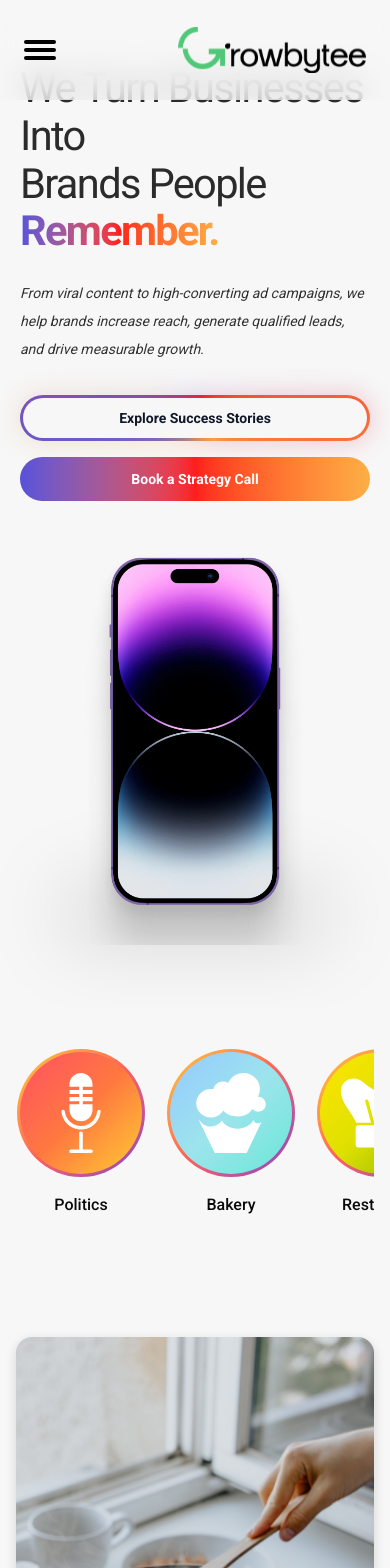
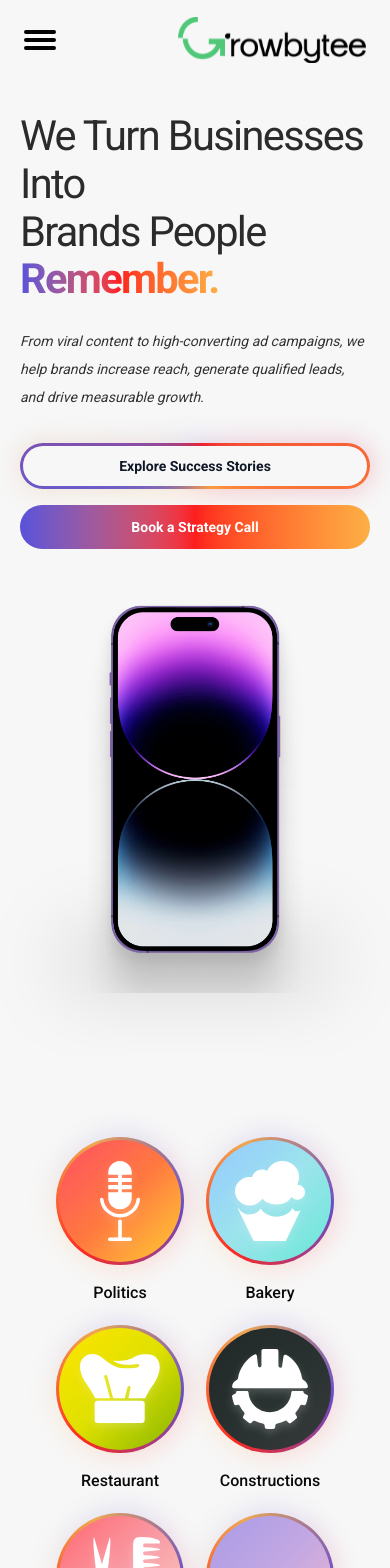
Before and after one commit to iunoware/growbytee-global, a Next.js app: page / in a window 390 px wide. Shown: the top 1568 px of the page. Built offline with nearby package versions, Linux system fonts and the light colour scheme.

Commit message:
all corrections done

```diff
--- a/src/app/(components)/AcademyFaq.tsx
+++ b/src/app/(components)/AcademyFaq.tsx
@@ -18,6 +18,7 @@ const faqs = [
     description:
       "Create meaningful content that captures attention, sparks conversations, builds lasting communities, and transforms your social media presence into a powerful platform for brand awareness, customer engagement, and long-term business growth.",
     href: "/",
+    bgColor: "bg-[#feeacd]",
   },
   {
     number: "02",
@@ -26,6 +27,7 @@ const faqs = [
     description:
       "Reach the right audience at the right time with high-performing Meta and Google Ads campaigns designed to generate qualified leads, increase conversions, maximize return on investment, and deliver measurable business growth through continuous optimisation and data-driven decision making.",
     href: "/",
+    bgColor: "bg-[#d2d9f9]",
   },
   {
     number: "03",
@@ -34,6 +36,7 @@ const faqs = [
     description:
       "Bring your brand to life with compelling visual storytelling that captures attention and leaves a lasting impression. From professional reels, commercial photography, and cinematic videos to branded graphics, motion design, and marketing creatives.",
     href: "/",
+    bgColor: "bg-[#f4d7e7]",
   },
   {
     number: "04",
@@ -42,6 +45,7 @@ const faqs = [
     description:
       "Make smarter marketing decisions with real-time insights and continuous performance analysis. We track every campaign, monitor key performance indicators, measure audience behaviour, and optimize strategies using accurate data to improve engagement",
     href: "/",
+    bgColor: "bg-[#fecdcd]",
   },
 ];
 
@@ -166,7 +170,8 @@ export default function AcademyFaq() {
             <article
               key={faq.title}
               className={`academy-item border-b border-black/15 transition-colors duration-500 ${
-                isActive ? "bg-[#FDD49B]" : "bg-white"
+                // isActive ? "bg-[#FDD49B]" : "bg-white"
+                isActive ? `${faq.bgColor}` : "bg-white"
               }`}
             >
               <button
--- a/src/app/(components)/Hero.tsx
+++ b/src/app/(components)/Hero.tsx
@@ -64,7 +64,7 @@ export default function Hero() {
   return (
     <section
       ref={sectionRef}
-      className="relative flex min-h-screen items-center overflow-hidden bg-[#f7f7f7]"
+      className="relative flex min-h-screen items-center overflow-hidden bg-bg pt-12"
     >
       <div className="mx-auto grid w-full max-w-360 items-center gap-12 px-5 py-16 sm:px-8 lg:grid-cols-[1.25fr_0.75fr] lg:px-12 xl:px-16">
         {/* Left content */}
--- a/src/app/(components)/StorySection.tsx
+++ b/src/app/(components)/StorySection.tsx
@@ -71,24 +71,28 @@ export default function StorySection() {
 
   return (
     <section ref={sectionRef} className="w-full bg-bg py-10 sm:py-12">
-      <div className="mx-auto max-w-7xl px-4 sm:px-6 lg:px-8">
-        <div className="flex gap-5 overflow-x-auto pb-4 sm:gap-7 lg:grid lg:grid-cols-6 lg:overflow-visible lg:pb-0 [&::-webkit-scrollbar]:hidden">
+      <div className="mx-auto max-w-7xl px-4 sm:px-10 lg:px-12">
+        <div className="flex flex-wrap h-fit items-center pt-10 justify-center gap-5 overflow-x-auto pb-4 sm:gap-7 lg:grid lg:grid-cols-6 lg:overflow-visible lg:pb-0 [&::-webkit-scrollbar]:hidden">
           {industries.map((industry) => (
             <article
               key={industry.title}
-              className="group story-coin min-w-32.5 shrink-0 text-center lg:min-w-0"
+              className="story-coin group min-w-32.5 shrink-0 text-center lg:min-w-0 "
             >
-              <div className="relative mx-auto flex h-32 w-32 items-center justify-center rounded-full bg-linear-to-br from-[#ffca32] via-[#ff5f55] to-[#8b34c7] p-0.75 transition-transform duration-300 group-hover:-translate-y-1 group-hover:scale-[1.03] sm:h-34 sm:w-34 ">
+              <div className="story-coin-outline relative isolate mx-auto flex h-32 w-32 items-center justify-center rounded-full p-0.75 transition-transform duration-300 group-hover:-translate-y-1 group-hover:scale-[1.03] sm:h-34 sm:w-34">
                 <div
-                  className={`flex h-full w-full items-center justify-center rounded-full bg-linear-to-br ${industry.gradient}`}
+                  className={`relative z-10 flex h-full w-full items-center justify-center rounded-full bg-linear-to-br ${industry.gradient}`}
                 >
-                  <div className="text-white ">
-                    {/* {industry.icon} */}
-                    <div
-                      className={`relative ${industry.title === "See more" ? "h-12 w-12" : "h-20 w-20"}`}
-                    >
-                      <Image alt={industry.alt} src={`/images/${industry.images}`} fill />
-                    </div>
+                  <div
+                    className={`relative ${
+                      industry.title === "See more" ? "h-12 w-12" : "h-20 w-20"
+                    }`}
+                  >
+                    <Image
+                      alt={industry.alt}
+                      src={`/images/${industry.images}`}
+                      fill
+                      className="object-contain drop-shadow-lg drop-shadow-gray-50/20"
+                    />
                   </div>
                 </div>
               </div>
--- a/src/app/globals.css
+++ b/src/app/globals.css
@@ -115,6 +115,71 @@ body {
 
 
 
+
+
+/* story section gradient outline starts here.......... */
+@property --story-gradient-angle {
+  syntax: "<angle>";
+  initial-value: 0deg;
+  inherits: false;
+}
+
+.story-coin-outline {
+  background: conic-gradient(from var(--story-gradient-angle),
+      #5851db,
+      #fd1d1d,
+      #fcaf45,
+      #5851db);
+
+  animation: story-gradient-spin 3s linear infinite;
+}
+
+/* Soft animated glow */
+.story-coin-outline::before {
+  content: "";
+  position: absolute;
+  inset: -5px;
+  z-index: -1;
+  border-radius: inherit;
+
+  background: conic-gradient(from var(--story-gradient-angle),
+      #5851db,
+      #fd1d1d,
+      #fcaf45,
+      #5851db);
+
+  filter: blur(12px);
+  opacity: 0.15;
+  transition: opacity 300ms ease;
+}
+
+.group:hover .story-coin-outline::before {
+  opacity: 0.4;
+}
+
+@keyframes story-gradient-spin {
+  from {
+    --story-gradient-angle: 0deg;
+  }
+
+  to {
+    --story-gradient-angle: 360deg;
+  }
+}
+
+@media (prefers-reduced-motion: reduce) {
+  .story-coin-outline {
+    animation: none;
+  }
+}
+
+/* story section gradient outline ends here.......... */
+
+
+
+
+
+
 /* footer marquee test starts here....... */
 @keyframes footer-marquee {
   from {
--- a/src/components/Footer.tsx
+++ b/src/components/Footer.tsx
@@ -143,7 +143,7 @@ export default function Footer() {
               Palayamkottai, Tamil Nadu 627002
             </address>
 
-            <div className="mt-5 flex items-center gap-3">
+            <div className="mt-5 pb-10 md:pb-1 flex items-center gap-3">
               {socialLinks.map(({ label, href, icon: Icon }) => (
                 <Link
                   key={label}
@@ -160,8 +160,8 @@ export default function Footer() {
           </div>
         </div>
 
-        {/* Large footer text */}
-        <div className="relative z-0 mt-20 flex w-full justify-center overflow-hidden sm:mt-24 lg:mt-28">
+        {/* Large footer logo */}
+        <div className="md:flex hidden relative z-0 mt-20 w-full justify-center overflow-hidden sm:mt-24 lg:mt-28">
           <div className="relative aspect-1600/220 w-full max-w-[1800px]">
             <Image
               src="/images/growbytee.png"
--- a/src/components/Navbar.tsx
+++ b/src/components/Navbar.tsx
@@ -592,7 +592,7 @@ export default function Navbar() {
     <header ref={navbarRef} className="fixed top-0 left-0 z-50 w-full">
       {/* Navbar */}
       <nav
-        className={`relative z-70 flex h-25 items-center justify-between bg-bg/70 px-6 backdrop-blur-lg transition-transform duration-500 ease-[cubic-bezier(0.76,0,0.24,1)] sm:h-15 sm:px-10 lg:h-20 lg:px-15 ${
+        className={`relative z-70 flex items-center justify-between bg-bg/70 px-6 backdrop-blur-lg transition-transform duration-500 ease-[cubic-bezier(0.76,0,0.24,1)] h-20 sm:h-22 lg:h-19 sm:px-10 lg:px-15 ${
           isNavbarVisible || isMenuOpen ? "translate-y-0" : "-translate-y-full"
         }`}
       >
```
Also changed, not shown: src/app/(components)/BentoSection.tsx (+60 -30 lines).
